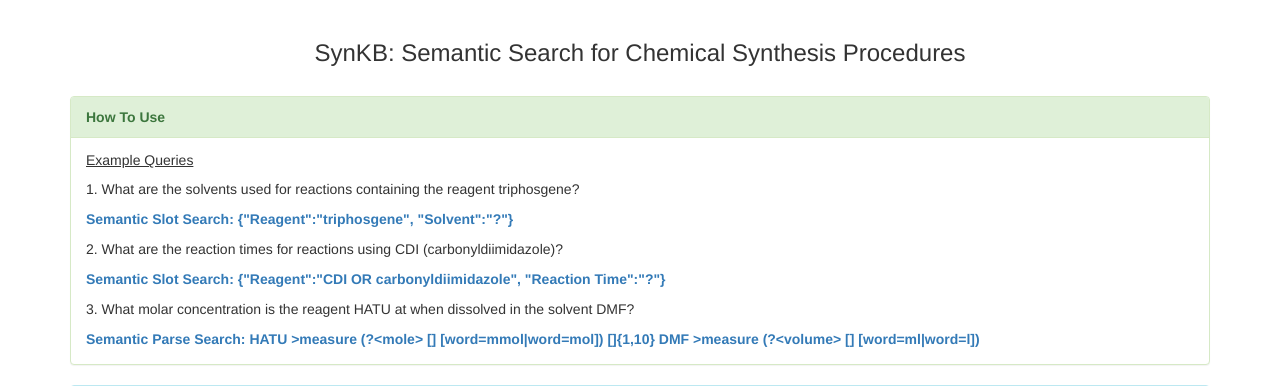
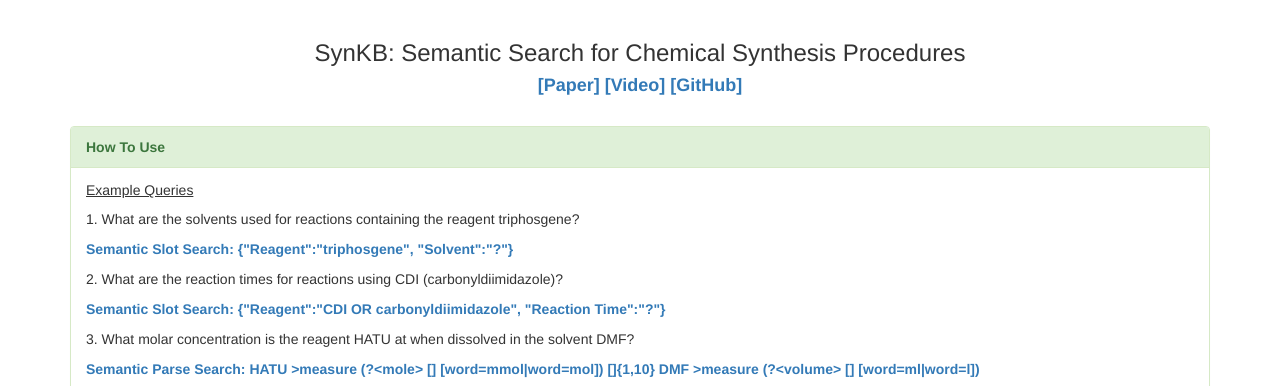
Before and after one commit to bflashcp3f/SynKB, a Django app: page / in a window 1280 px wide. Shown: the top 386 px of the page. Run offline with Django 3.2, Linux system fonts and the light colour scheme; some libraries are stand-ins or nearby versions.

Commit message:
Add paper and code links

```diff
--- a/templates/home.html
+++ b/templates/home.html
@@ -22,7 +22,8 @@
 <div class="container" id="uncertainty"><!--TITLE-->
 
     <div align="center">
-        <br><h3>SynKB: Semantic Search for Chemical Synthesis Procedures</h3><br>
+        <br><h3>SynKB: Semantic Search for Chemical Synthesis Procedures</h3>
+        <h4> <a href="https://arxiv.org/abs/2208.07400"><b>[Paper]</b></a> <a href="https://screencast-o-matic.com/watch/c3jVQsVZwOV"><b>[Video]</b></a> <a href="https://github.com/bflashcp3f/SynKB"><b>[GitHub]</b></a> </h4><br>
     </div>
 
     <!--Instructions-->
--- a/templates/search_results.html
+++ b/templates/search_results.html
@@ -28,7 +28,8 @@
   <div class="container" id="uncertainty"><!--TITLE-->
 
     <div align="center">
-        <br><a href="http://nlprx.cc.gatech.edu:8125"><h3>SynKB: Semantic Search for Chemical Synthesis Procedures</h3></a><br>
+        <br><a href="http://nlprx.cc.gatech.edu:8125"><h3>SynKB: Semantic Search for Chemical Synthesis Procedures</h3></a>
+        <h4> <a href="https://arxiv.org/abs/2208.07400"><b>[Paper]</b></a> <a href="https://screencast-o-matic.com/watch/c3jVQsVZwOV"><b>[Video]</b></a> <a href="https://github.com/bflashcp3f/SynKB"><b>[GitHub]</b></a> </h4><br>
     </div>
 
     <!--Instructions-->
```
